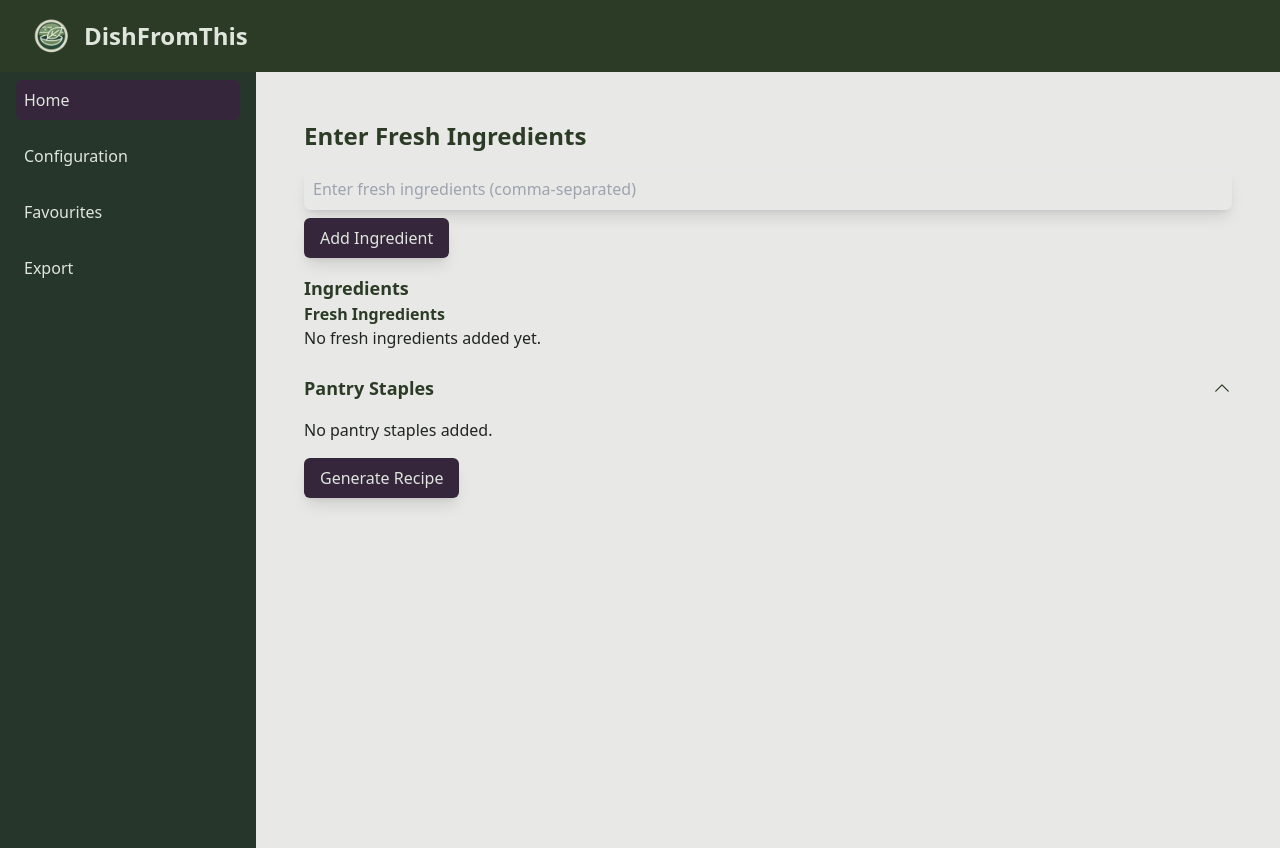
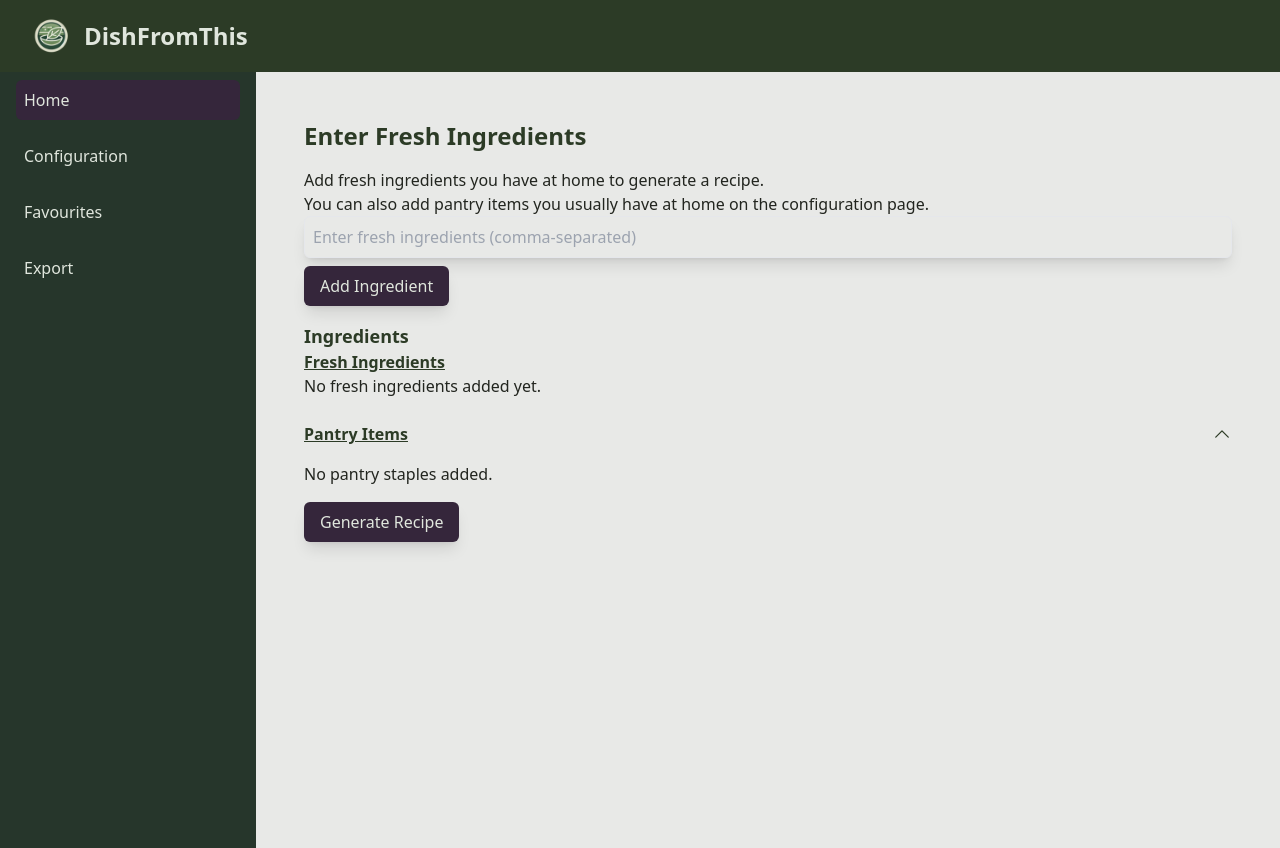
Before and after one commit to Moliver42j/recipe-generator-fe, a Next.js app: page / in a window 1280 px wide. Built offline with nearby package versions, Linux system fonts and the light colour scheme.

Commit message:
description text

```diff
--- a/app/configuration/page.tsx
+++ b/app/configuration/page.tsx
@@ -258,6 +258,10 @@ export default function Configuration() {
 
           {/* Add Custom Pantry Items */}
           <div className="mt-6">
+            <p className="text-textSecondary">
+              Add custom pantry items to track your inventory. This is where you put Items that you always have in your cupboards.
+            </p>
+            <p className="text-textSecondary">You can also mark them as available or not available. </p>
             <h2 className="text-lg font-bold">Add Pantry Items</h2>
             <input
               type="text"
--- a/app/favourites/page.tsx
+++ b/app/favourites/page.tsx
@@ -178,7 +178,7 @@ export default function Favourites() {
           ) : (
             <ul>
               {favourites.map((recipe, index) => (
-                <li key={index} className="mb-4 p-4 border rounded-md shadow">
+                <li key={index} className="mb-4 p-4 border rounded-md shadow bg-secondary text-textPrimary">
                   {editingRecipe && editIndex === index ? (
                     // Editing mode
                     <div>
@@ -188,7 +188,7 @@ export default function Favourites() {
                         onChange={(e) =>
                           handleEditChange("recipe", e.target.value)
                         }
-                        className="border p-2 mb-2 w-full"
+                        className="border p-2 mb-2 w-full bg-white text-black"
                         placeholder="Edit Recipe Title"
                       />
                       <textarea
@@ -196,7 +196,7 @@ export default function Favourites() {
                         onChange={(e) =>
                           handleEditChange("instructions", e.target.value)
                         }
-                        className="border p-2 mb-2 w-full"
+                        className="border p-2 mb-2 w-full bg-white text-black"
                         placeholder="Edit Recipe Instructions"
                       />
                       <textarea
@@ -204,15 +204,15 @@ export default function Favourites() {
                         onChange={(e) =>
                           handleEditChange(
                             "ingredients",
-                            e.target.value.split(", ")
+                            e.target.value.split(", 9")
                           )
                         }
-                        className="border p-2 mb-2 w-full"
+                        className="border p-2 mb-2 w-full bg-white text-black"
                         placeholder="Edit Ingredients (comma-separated)"
                       />
                       <button
                         onClick={handleSaveEdit}
-                        className="px-4 py-2 rounded-md bg-secondary text-textPrimary shadow-lg"
+                        className="px-4 py-2 rounded-md bg-sidebar text-textPrimary shadow-lg"
                       >
                         Save
                       </button>
@@ -222,8 +222,8 @@ export default function Favourites() {
                     <div>
                       <h3 className="font-bold">{recipe.recipe}</h3>
                       <p className="mt-2">
-                        <strong>Ingredients:</strong>
-                        <ul className="list-disc list-inside ml-5 mt-2">
+                        <strong> <u>Ingredients:</u></strong>
+                        <ul className="list-disc list-inside ml-5 mt-2 text-textPrimary">
                           {" "}
                           {/* List with bullets and spacing */}
                           {recipe.ingredients.map((ingredient, idx) => (
@@ -235,12 +235,12 @@ export default function Favourites() {
                           ))}
                         </ul>
                       </p>
-                      <p className="mt-2 mb-4">
-                        <strong>Instructions:</strong> {recipe.instructions}
+                      <p className="mt-2 mb-4 text-textPrimary">
+                        <strong><u>Instructions:</u></strong> {recipe.instructions}
                       </p>
                       <button
                         onClick={() => handleEdit(recipe, index)}
-                        className="px-4 py-2 rounded-md bg-secondary text-textPrimary shadow-lg mr-2"
+                        className="px-4 py-2 rounded-md bg-sidebar text-textPrimary shadow-lg mr-2"
                       >
                         <PencilIcon className="h-5 w-5 inline-block mr-2" />{" "}
                         Edit
--- a/app/page.tsx
+++ b/app/page.tsx
@@ -8,7 +8,7 @@ import {
   XMarkIcon,
   HeartIcon,
   ChevronDownIcon,
-  ChevronUpIcon
+  ChevronUpIcon,
 } from "@heroicons/react/24/solid";
 import { useHome } from "./homeContext";
 import { useConfig } from "./configContext";
@@ -239,6 +239,12 @@ export default function Home() {
         {/* Main Content */}
         <main className="flex-grow p-8 mt-16 lg:ml-64 mb-16">
           <h1 className="text-2xl font-bold mb-4">Enter Fresh Ingredients</h1>
+          <p className="text-textSecondary">
+            Add fresh ingredients you have at home to generate a recipe.{" "}
+          </p>
+          <p className="text-textSecondary">
+            You can also add pantry items you usually have at home on the configuration page.{" "}
+          </p>
 
           {/* Input to add fresh ingredients */}
           <input
@@ -264,7 +270,9 @@ export default function Home() {
           {/* Ingredients Section */}
           <h2 className="mt-4 text-lg font-bold">Ingredients</h2>
           <div className="mb-4">
-            <h3 className="font-semibold">Fresh Ingredients</h3>
+            <h3 className="font-semibold">
+              <u>Fresh Ingredients</u>
+            </h3>
             {ingredients.length > 0 ? (
               <ul className="list-disc list-inside">
                 {ingredients.map((ingredient, index) => (
@@ -289,7 +297,9 @@ export default function Home() {
           {/* Pantry Section with Toggle */}
           <div className="mt-6">
             <div className="flex justify-between items-center">
-              <h2 className="text-lg font-bold">Pantry Staples</h2>
+              <h3 className="font-semibold">
+                <u>Pantry Items</u>
+              </h3>
               <button onClick={() => setPantryOpen(!pantryOpen)}>
                 {pantryOpen ? (
                   <ChevronUpIcon className="h-5 w-5 text-primary" />
@@ -307,13 +317,17 @@ export default function Home() {
                     <ul className="list-disc list-inside" key={index}>
                       <li className="flex items-center justify-between">
                         <span>{item}</span>
-                        <button onClick={() => handleRemovePantryItem(item)} className="ml-4 text-textSecondary">
+                        <button
+                          onClick={() => handleRemovePantryItem(item)}
+                          className="ml-4 text-textSecondary"
+                        >
                           <TrashIcon className="h-5 w-5" />
                         </button>
                       </li>
                     </ul>
                   ))}
-                {pantryItems.filter((item) => pantryItemStatus[item]).length === 0 && (
+                {pantryItems.filter((item) => pantryItemStatus[item]).length ===
+                  0 && (
                   <p className="text-textSecondary">No pantry staples added.</p>
                 )}
               </div>
```
